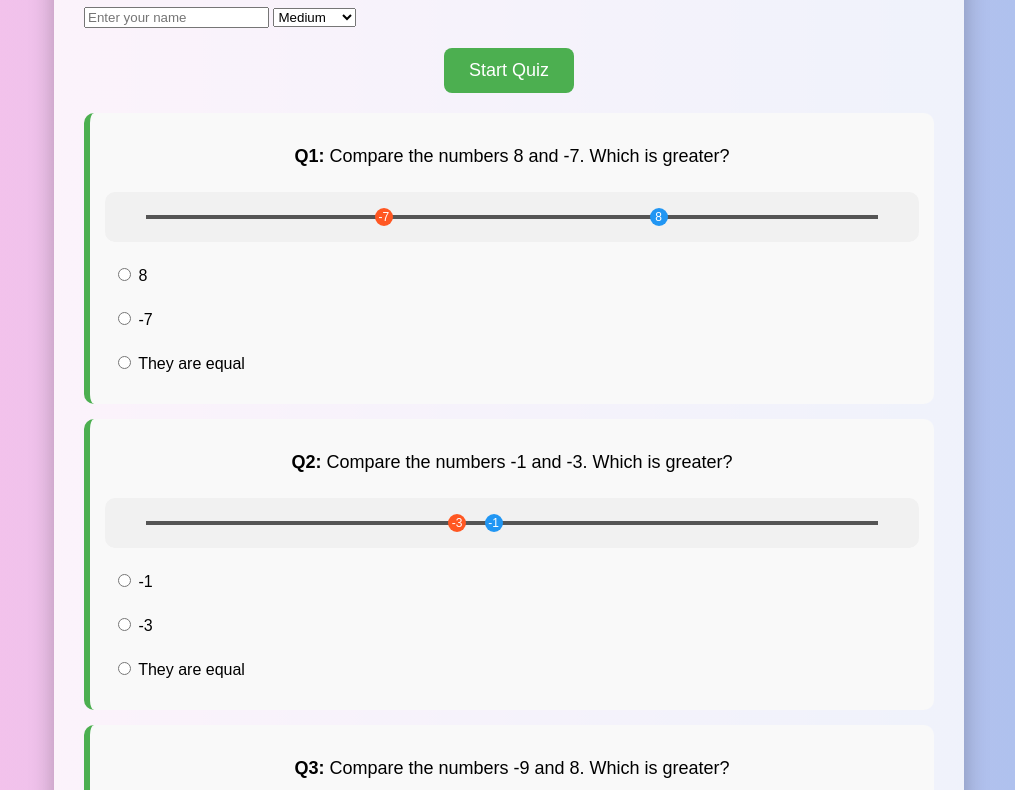
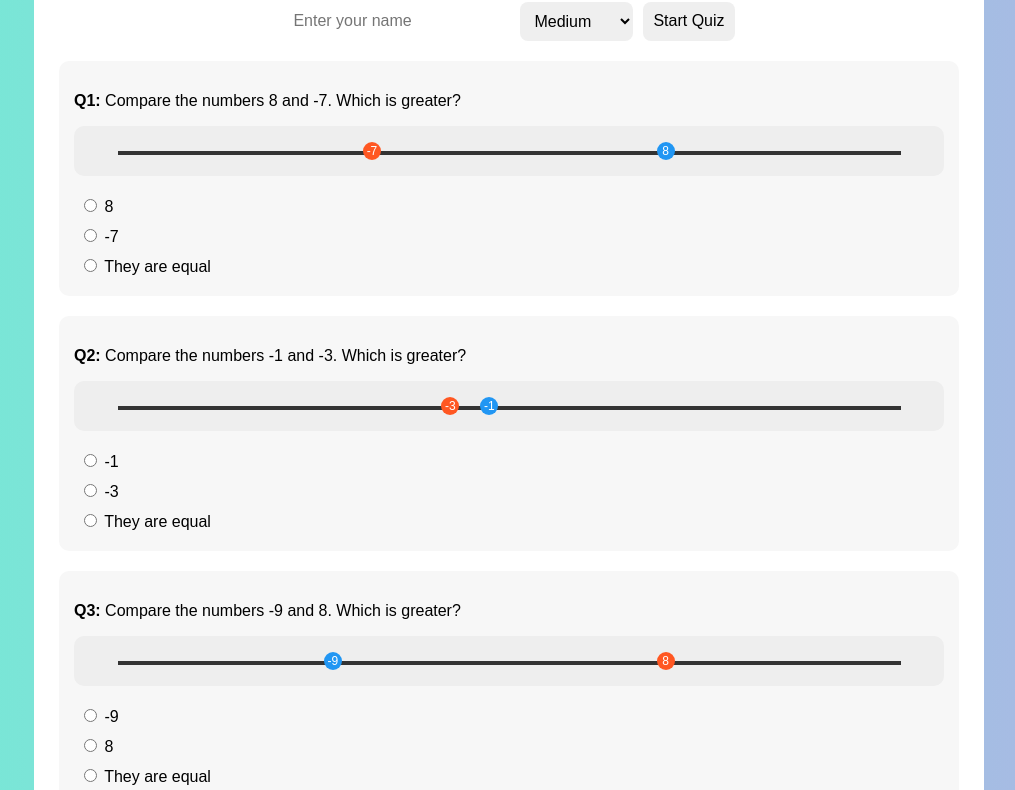
Before and after one commit to mahituitions/integer-quiz, a plain HTML site: page index.html in a window 1280 px wide. Shown: the part 144-934 px from the top of the page, without its empty margins (131-1146 px from the left). Drawn offline with Linux system fonts and the light colour scheme.

Commit message:
Update style.css

```diff
--- a/style.css
+++ b/style.css
@@ -1,84 +1,42 @@
 body {
-    font-family: 'Arial', sans-serif;
-    background: linear-gradient(to right, #fbc2eb, #a6c1ee);
-    margin: 0;
-    padding: 0;
+    font-family: Arial, sans-serif;
+    background: linear-gradient(to right, #74ebd5, #acb6e5);
 }
 
 .container {
-    max-width: 850px;
+    max-width: 900px;
     margin: 40px auto;
-    background-color: #ffffffcc;
-    padding: 30px;
+    background: white;
+    padding: 25px;
     border-radius: 15px;
-    box-shadow: 0 8px 25px rgba(0,0,0,0.25);
 }
 
-h1 {
-    text-align: center;
-    color: #333;
+.controls {
+    display: flex;
+    gap: 10px;
+    justify-content: center;
+    margin-bottom: 20px;
 }
 
-p {
-    font-size: 18px;
-    text-align: center;
-    margin-bottom: 25px;
+input, select, button {
+    padding: 10px;
+    border-radius: 8px;
+    border: none;
+    font-size: 16px;
 }
 
 .question {
-    background-color: #f9f9f9;
+    background: #f7f7f7;
     padding: 15px;
-    margin-bottom: 15px;
+    margin-bottom: 20px;
     border-radius: 10px;
-    border-left: 6px solid #4caf50;
 }
-
-.options label {
-    display: block;
-    margin: 8px 0;
-    cursor: pointer;
-    padding: 8px;
-    border-radius: 5px;
-    transition: 0.3s;
-}
-
-.options label:hover {
-    background-color: #e0f7fa;
-}
-
-button {
-    display: block;
-    margin: 20px auto;
-    background-color: #4caf50;
-    color: white;
-    border: none;
-    padding: 12px 25px;
-    font-size: 18px;
-    border-radius: 8px;
-    cursor: pointer;
-    transition: 0.3s;
-}
-
-button:hover {
-    background-color: #45a049;
-}
-
-#result {
-    text-align: center;
-    margin-top: 25px;
-    font-size: 20px;
-    font-weight: bold;
-    color: #ff5722;
-}
-
-.correct { color: green; font-weight: bold; }
-.wrong { color: red; font-weight: bold; }
 
 .number-line {
     position: relative;
     height: 50px;
     margin: 15px 0;
-    background: #f1f1f1;
+    background: #eee;
     border-radius: 10px;
 }
 
@@ -88,15 +46,7 @@ button:hover {
     left: 5%;
     width: 90%;
     height: 4px;
-    background: #555;
-    transform: translateY(-50%);
-}
-
-.tick {
-    position: absolute;
-    top: 10px;
-    font-size: 12px;
-    transform: translateX(-50%);
+    background: #333;
 }
 
 .point {
@@ -105,20 +55,25 @@ button:hover {
     width: 18px;
     height: 18px;
     border-radius: 50%;
-    transform: translate(-50%, -50%);
     color: white;
     font-size: 12px;
     text-align: center;
     line-height: 18px;
+    transform: translate(-50%, -50%);
+    transition: left 1s ease;
 }
 
-.point.a { background: #2196f3; }
-.point.b { background: #ff5722; }
+.a { background: #2196f3; }
+.b { background: #ff5722; }
 
-.correct-point {
-    border: 3px solid green;
+.correct { border: 3px solid green; }
+.wrong { border: 3px solid red; }
+
+.options label {
+    display: block;
+    padding: 5px;
+    cursor: pointer;
 }
 
-.wrong-point {
-    border: 3px solid red;
-}
+.correct-text { color: green; }
+.wrong-text { color: red; }
```
